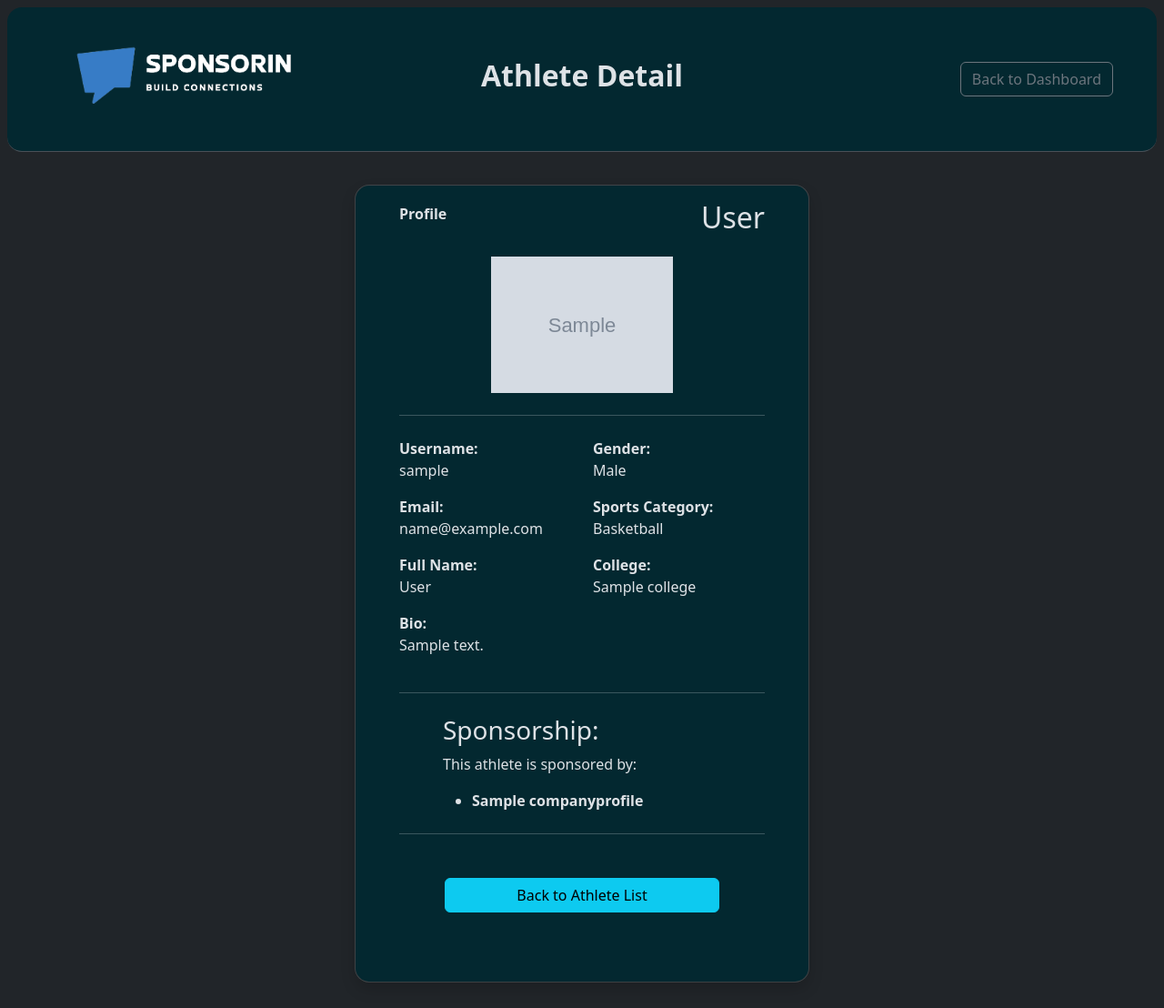
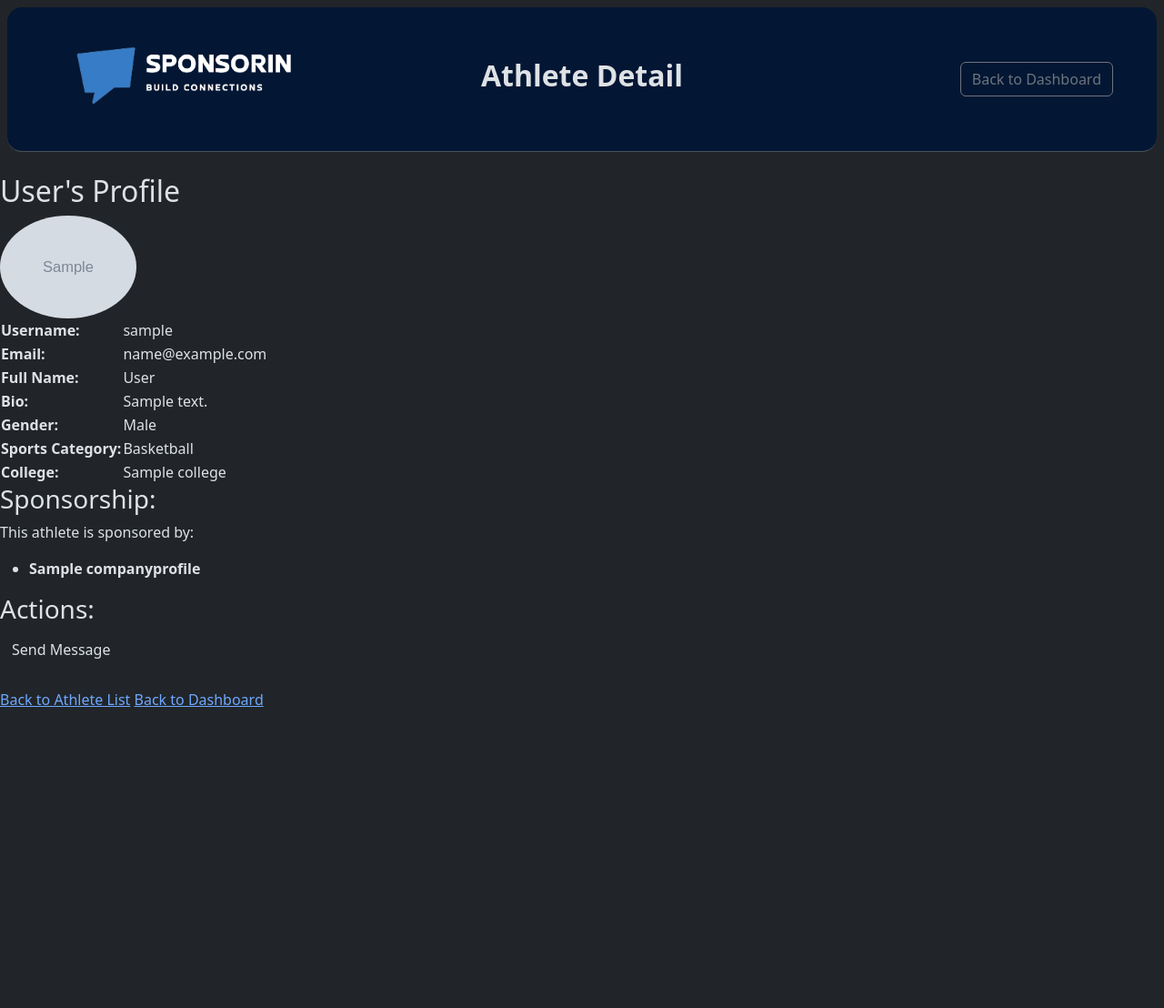
Before and after one commit to twosize/SponsorIN, a Flask app: page /athlete/1 in a window 1280 px wide. Shown: the whole page at 91% size. After the commit the page ends 777 px from the top, so only its background shows below. Run offline with Flask 3, Linux system fonts and the light colour scheme; a user stored in the database is signed in; tables that the repository leaves empty hold one stand-in row (values such as "Sample post"); grey boxes marked "Sample" are stand-in pictures.

Commit message:
Update Color Scheme on the remainding pages

```diff
--- a/app.py
+++ b/app.py
@@ -17,7 +17,7 @@ import os
 
 app = Flask(__name__)
 app.config['SECRET_KEY'] = 'thisshouldbesecret'
-app.config['SQLALCHEMY_DATABASE_URI'] = 'postgresql://postgres:e@localhost:5432/sponsorIn'
+app.config['SQLALCHEMY_DATABASE_URI'] = 'postgresql://brandontiong:BT2129bt@localhost:5432/sponsorin'
 app.config['SQLALCHEMY_TRACK_MODIFICATIONS'] = False
 
 db = SQLAlchemy(app)
--- a/templates/athlete_detail.html
+++ b/templates/athlete_detail.html
@@ -13,10 +13,9 @@
     <link href="https://cdn.jsdelivr.net/npm/bootstrap@5.3.2/dist/css/bootstrap.min.css" rel="stylesheet"
         integrity="sha384-T3c6CoIi6uLrA9TneNEoa7RxnatzjcDSCmG1MXxSR1GAsXEV/Dwwykc2MPK8M2HN" crossorigin="anonymous" />
 </head>
-
 <body>
-    <header
-        class="d-flex flex-wrap align-items-center justify-content-center justify-content-md-between py-3  border-bottom m-2 p-5 bg-info-subtle rounded-4">
+  <header
+        class="d-flex flex-wrap align-items-center justify-content-center justify-content-md-between py-3 mb-4 border-bottom m-2 p-5 bg-primary-subtle rounded-4">
         <div class="col-md-3 mb-md-0 mb-md-0">
             <a href="/" class="d-inline-flex link-body-emphasis text-decoration-none">
                 <img src="{{ url_for('static', filename='images/SponsorIN_Logo_White.png') }}" alt="SponsorIn_Logo"
@@ -32,114 +31,6 @@
         </div>
     </header>
 
-
-    <!---------------------------------------------------------------------------------------->
-    <div class="modal modal-sheet position-static d-block mt-0 " tabindex="-1" role="dialog" id="modalSignin">
-        <div class="modal-dialog " role="document">
-            <div class="modal-content rounded-4 shadow bg-primary-subtle bg-info-subtle">
-
-                <div class="modal-body p-5 pt-0 ">
-                    <form action="{{ url_for('edit_profile') }}" method="post" enctype="multipart/form-data">
-                        <div class="mb-3">
-                            <!------------------------------->
-                        </div>
-                        <div class="mb-3">
-                            <label for="username" class="form-label d-flex justify-content-between align-items-center">
-                                <p class="fw-semibold">Profile</p>
-                                <h2>{{ athlete.profile.fullname }}</h2>
-
-                            </label>
-
-                        </div>
-                        <div class="mb-3 text-center">
-
-                            <img src="{{ url_for('static', filename=athlete.profile.profilepicture) }}"
-                                alt="Profile Picture" style="width:200px; height:auto;">
-
-                        </div>
-
-                        <hr class=" my-4" />
-
-
-                        <div class="mb-1 flex flex-wrap ">
-
-                            <div class="row mb-1">
-                                <div class="col-md-6">
-                                    <strong>Username:</strong>
-                                    <p>{{ athlete.username }}</p>
-
-                                    <strong>Email:</strong>
-                                    <p>{{ athlete.email }}</p>
-
-                                    <strong>Full Name:</strong>
-                                    <p>{{ athlete.profile.fullname }}</p>
-
-                                    <strong>Bio:</strong>
-                                    <p>{{ athlete.profile.bio }}</p>
-                                </div>
-                                <div class="col-md-6">
-                                    <strong>Gender:</strong>
-                                    <p>{{ athlete.profile.athlete_profile.gender }}</p>
-
-                                    <strong>Sports Category:</strong>
-                                    <p>{{ athlete.profile.athlete_profile.sportscategory }}</p>
-
-                                    <strong>College:</strong>
-                                    <p>{{ athlete.profile.athlete_profile.college.collegename if athlete.profile.athlete_profile.college else 'N/A' }}</p>
-                                </div>
-                            </div>
-
-
-                            <div class="mb-3 text-center">
-                                {% if not is_in_watchlist %}
-                                <a href="{{ url_for('add_to_watchlist', user_id=athlete.userid) }}""
-                    class=" btn btn-outline-primary w-75 my-4 ">Send Message</a>
-
-                    {% endif %}
-
-                </div>
-
-
-                    <hr class=" my-4" />
-
-                                <div class="mb-3 flex flex-wrap text-center">
-
-
-                                </div>
-                                <div class="mb-2 px-5">
-                                    <h3>Sponsorship:</h3>
-                                    {% if sponsor_companies %}
-                                    <p>This athlete is sponsored by:</p>
-                                    <ul>
-                                        {% for company_name in sponsor_companies %}
-                                        <li><strong>{{ company_name }}</strong></li>
-                                        {% endfor %}
-                                    </ul>
-                                    {% else %}
-                                    <p>This athlete is not sponsored by any company.</p>
-                                    {% endif %}
-                                </div>
-
-
-                                <hr class="my-4" />
-                                <div class="col-12 text-center">
-                                    <a href="{{ url_for('view_athletes') }}" class="btn btn-info  w-75  my-4 ">Back to
-                                        Athlete List</a>
-
-                                </div>
-
-
-                    </form>
-
-
-                </div>
-
-            </div>
-        </div>
-
-    </div>
-
-    <!------------------------------------------
 <h2>{{ athlete.profile.fullname }}'s Profile</h2>
 
 <div>
@@ -147,34 +38,34 @@
 </div>
 
 <table>
-
-        <strong>Username:</strong>
-        {{ athlete.username }}
-
-
-        <strong>Email:</strong>
-        {{ athlete.email }}
-
-
-        <strong>Full Name:</strong>
-        {{ athlete.profile.fullname }}
-
-
-        <strong>Bio:</strong>
-        {{ athlete.profile.bio }}
-
-
-        <strong>Gender:</strong>
-        {{ athlete.profile.athlete_profile.gender }}
-
-
-        <strong>Sports Category:</strong>
-        {{ athlete.profile.athlete_profile.sportscategory }}
-
-
-        <strong>College:</strong>
-        {{ athlete.profile.athlete_profile.college.collegename if athlete.profile.athlete_profile.college else 'N/A' }}
-
+    <tr>
+        <td><strong>Username:</strong></td>
+        <td>{{ athlete.username }}</td>
+    </tr>
+    <tr>
+        <td><strong>Email:</strong></td>
+        <td>{{ athlete.email }}</td>
+    </tr>
+    <tr>
+        <td><strong>Full Name:</strong></td>
+        <td>{{ athlete.profile.fullname }}</td>
+    </tr>
+    <tr>
+        <td><strong>Bio:</strong></td>
+        <td>{{ athlete.profile.bio }}</td>
+    </tr>
+    <tr>
+        <td><strong>Gender:</strong></td>
+        <td>{{ athlete.profile.athlete_profile.gender }}</td>
+    </tr>
+    <tr>
+        <td><strong>Sports Category:</strong></td>
+        <td>{{ athlete.profile.athlete_profile.sportscategory }}</td>
+    </tr>
+    <tr>
+        <td><strong>College:</strong></td>
+        <td>{{ athlete.profile.athlete_profile.college.collegename if athlete.profile.athlete_profile.college else 'N/A' }}</td>
+    </tr>
 </table>
 <h3>Sponsorship:</h3>
 {% if sponsor_companies %}
@@ -187,8 +78,6 @@
 {% else %}
     <p>This athlete is not sponsored by any company.</p>
 {% endif %}
-
-
 <h3>Actions:</h3>
 
 {% if not is_in_watchlist %}
@@ -202,7 +91,6 @@
 
 <a href="{{ url_for('view_athletes') }}">Back to Athlete List</a>
 <a href="{{ url_for('company_dashboard') }}">Back to Dashboard</a>
--->
+
 </body>
-
 </html>
```
